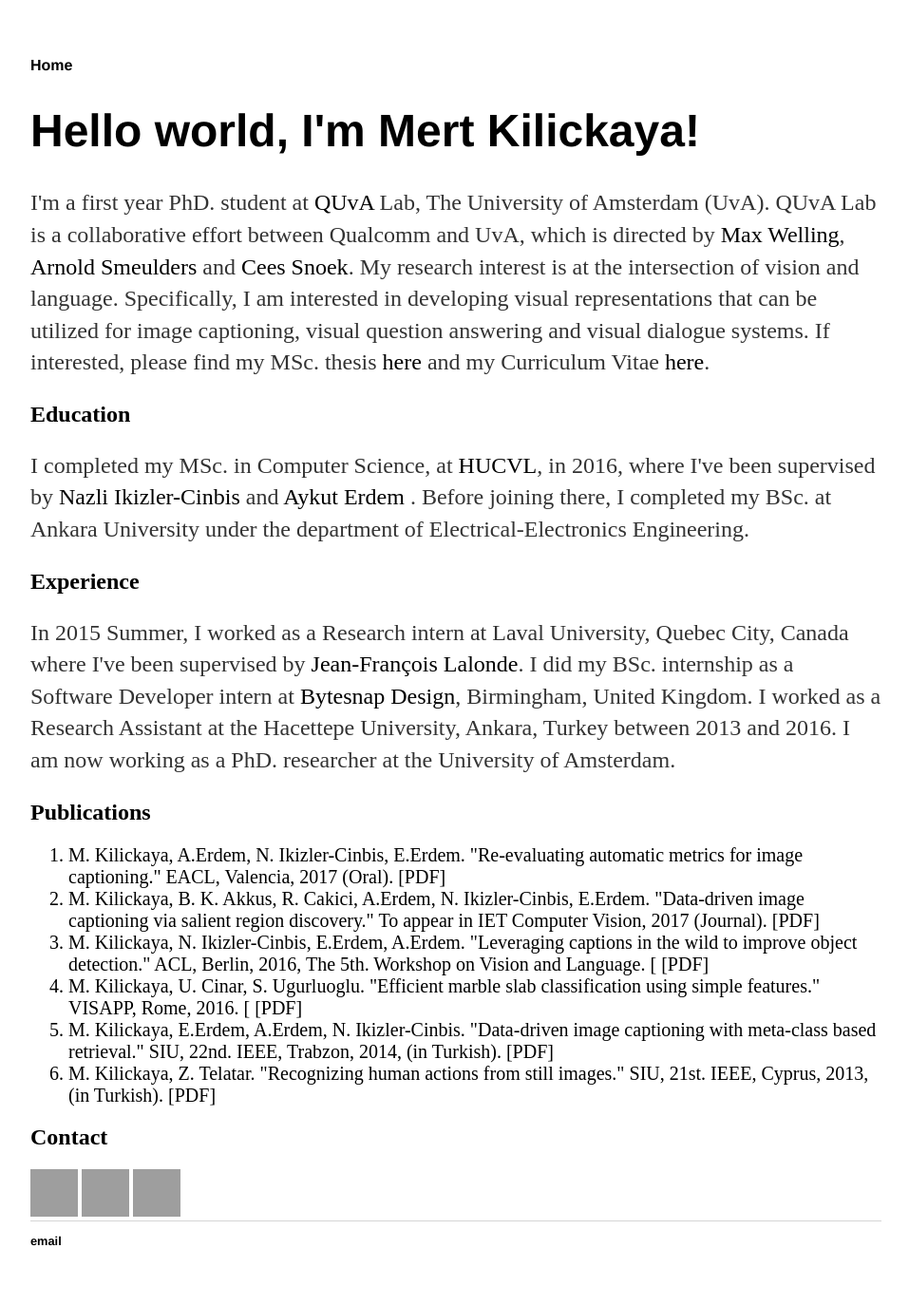
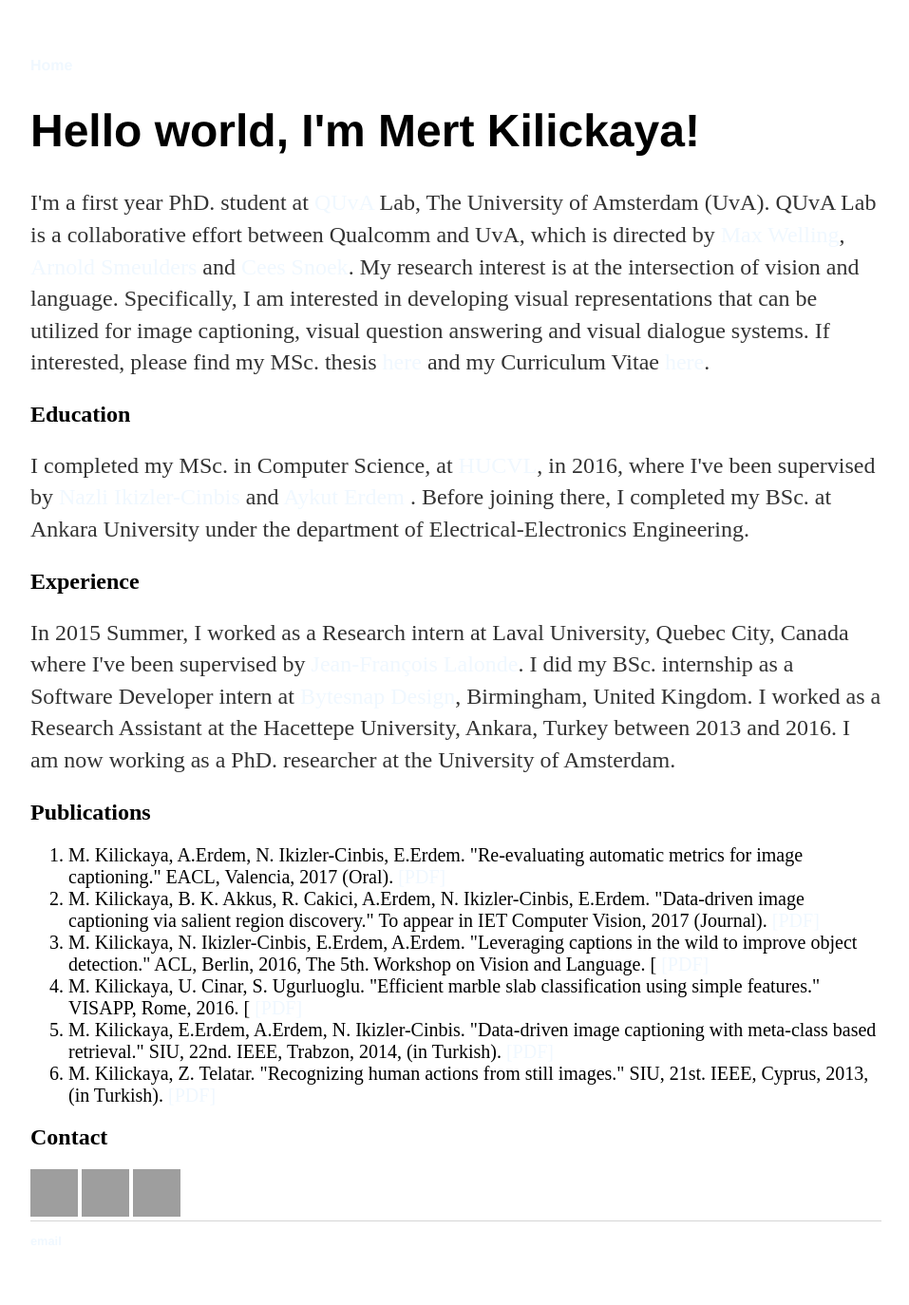
Before and after one commit to kilickaya/kilickaya.github.io, a Jekyll site: the page built from index.html, in a window 1280 px wide. Shown: the whole page at 95% size, without its empty margins (160-1117 px from the left). Built offline with Jekyll 4.4.1, drawn with Linux system fonts in a browser that asks for light colours; grey boxes are pictures that could not be loaded.

Commit message:
Update main.css

```diff
--- a/css/main.css
+++ b/css/main.css
@@ -14,7 +14,7 @@ nav ul li, footer ul li {
 }
 a {
     text-decoration: none;
-    color: #000;
+    color: #F0F8FF;
 }
 a:hover {
     text-decoration: underline;
```
